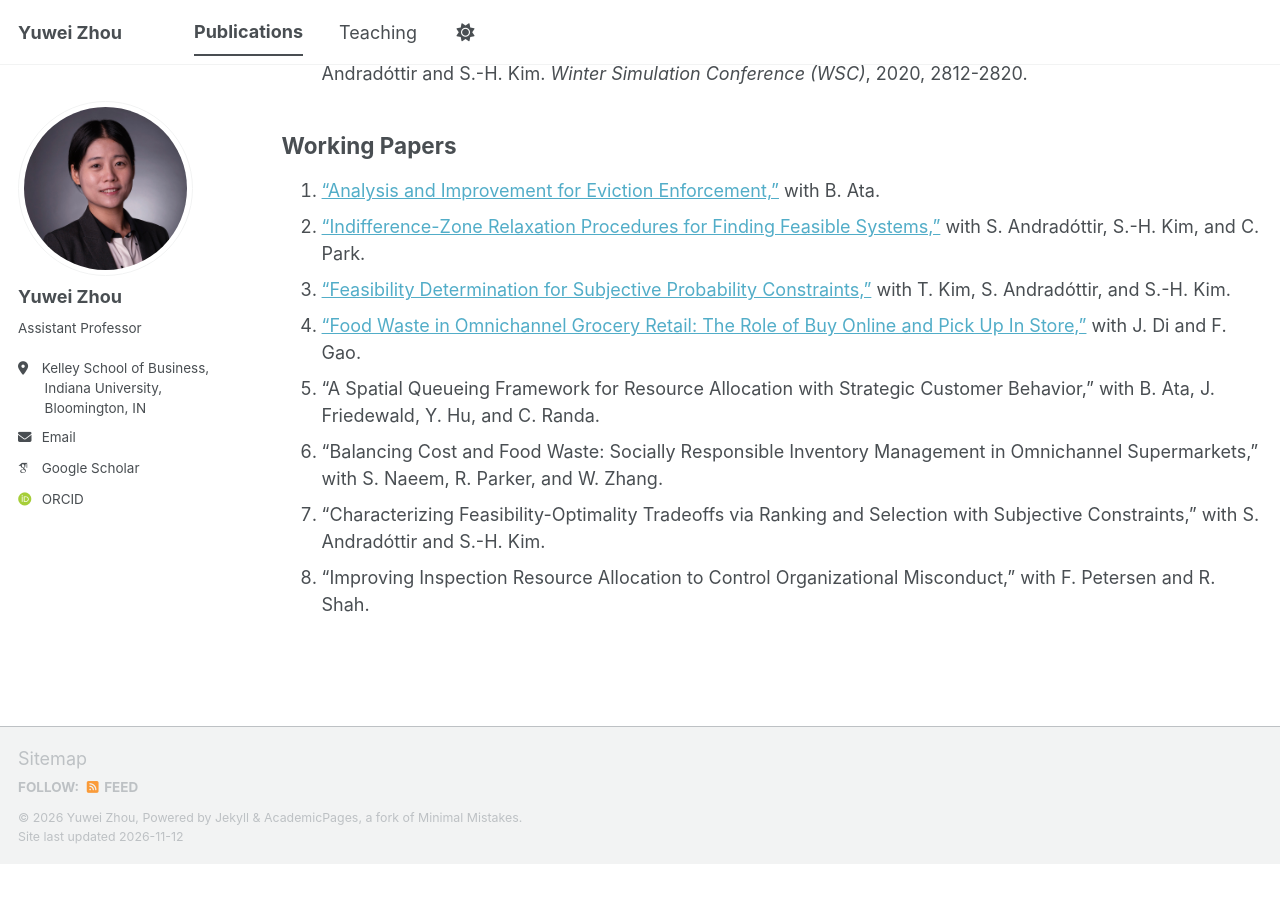
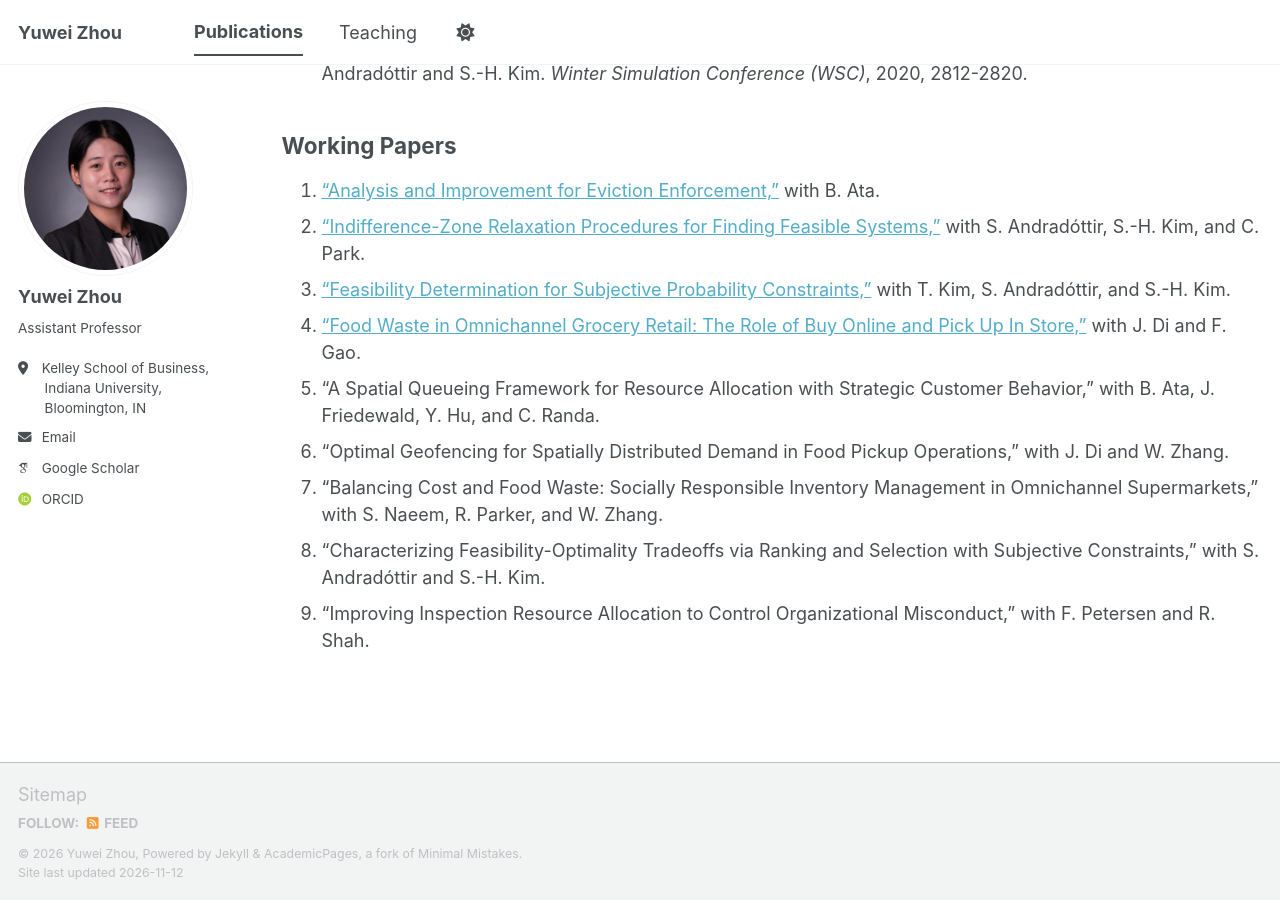
Before and after one commit to yuweizhou3/yuweizhou3.github.io, a Jekyll site: the page built from _pages/publications.md, in a window 1280 px wide and 900 px high, scrolled down 771 px. Built offline with Jekyll 4.4.1, drawn with Linux system fonts in a browser that asks for light colours; some web fonts are replaced; a script bundle is joined from its source files by our own code; library files that are not in the unit come from our copies; before the commit the page ends 1635 px from its top, so only the background shows below that.

Commit message:
Update publications.md

```diff
--- a/_pages/publications.md
+++ b/_pages/publications.md
@@ -24,6 +24,7 @@ author_profile: true
 3. ["Feasibility Determination for Subjective Probability Constraints,"](https://arxiv.org/abs/2605.27237) with T. Kim, S. Andradóttir, and S.-H. Kim.
 4. ["Food Waste in Omnichannel Grocery Retail: The Role of Buy Online and Pick Up In Store,"](https://papers.ssrn.com/sol3/papers.cfm?abstract_id=7682293) with J. Di and F. Gao.
 5. "A Spatial Queueing Framework for Resource Allocation with Strategic Customer Behavior," with B. Ata, J. Friedewald, Y. Hu, and C. Randa.
-6. "Balancing Cost and Food Waste: Socially Responsible Inventory Management in Omnichannel Supermarkets," with S. Naeem, R. Parker, and W. Zhang.
-7. "Characterizing Feasibility-Optimality Tradeoffs via Ranking and Selection with Subjective Constraints," with S. Andradóttir and S.-H. Kim.
-8. "Improving Inspection Resource Allocation to Control Organizational Misconduct," with F. Petersen and R. Shah.
+6. "Optimal Geofencing for Spatially Distributed Demand in Food Pickup Operations," with J. Di and W. Zhang.
+7. "Balancing Cost and Food Waste: Socially Responsible Inventory Management in Omnichannel Supermarkets," with S. Naeem, R. Parker, and W. Zhang.
+8. "Characterizing Feasibility-Optimality Tradeoffs via Ranking and Selection with Subjective Constraints," with S. Andradóttir and S.-H. Kim.
+9. "Improving Inspection Resource Allocation to Control Organizational Misconduct," with F. Petersen and R. Shah.
```
